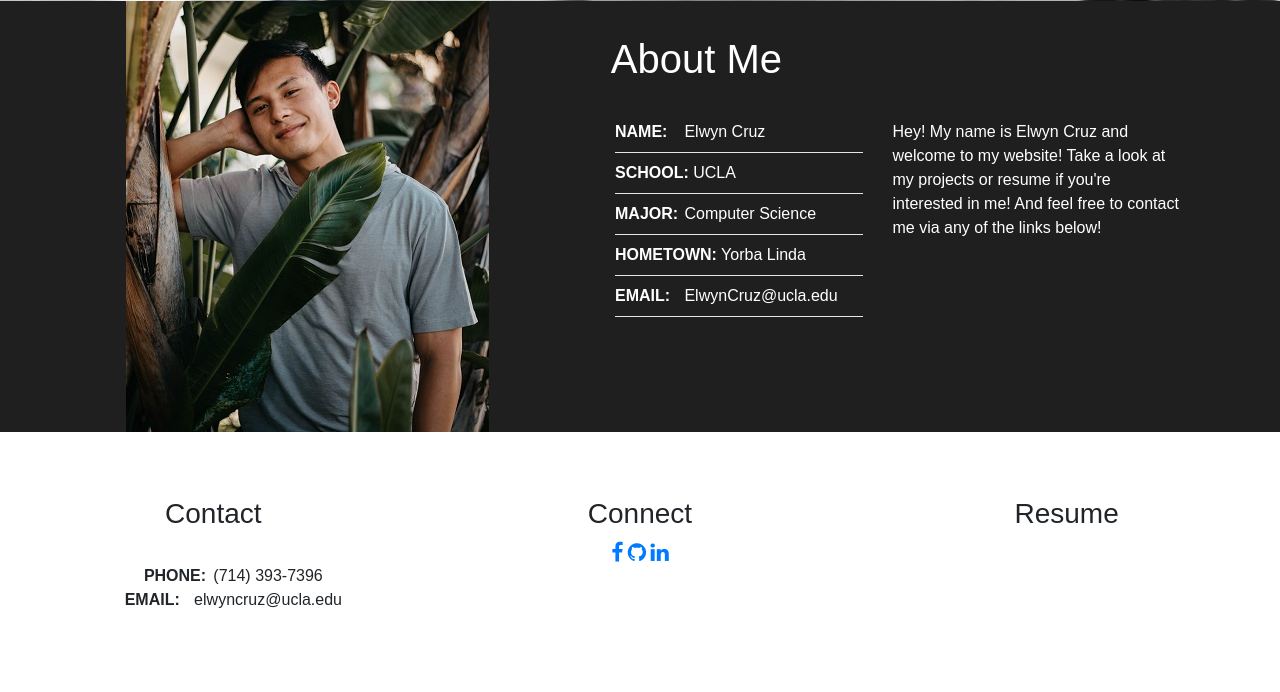
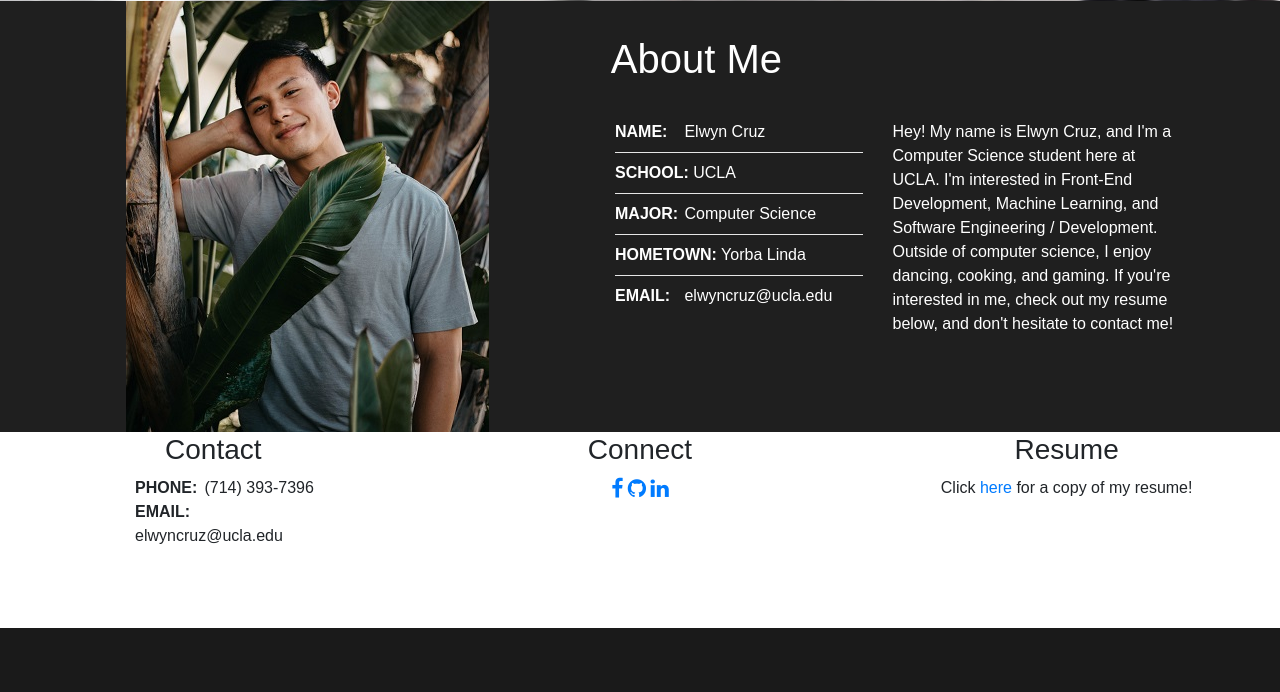
Before and after one commit to ElwynCruz/elwyncruz.github.io, a PHP site: page / in a window 1280 px wide. Shown: the part 799-1491 px from the top of the page. After the commit the page ends 1427 px from the top, so only its background shows below. Run offline with PHP 8.4, Linux system fonts and the light colour scheme; some web fonts are replaced.

Commit message:
update
-add resume
-change border class

```diff
--- a/assets/stylesheets/home.css
+++ b/assets/stylesheets/home.css
@@ -92,7 +92,15 @@
 
 .inline-list > .about-list {
 	padding: 8px 0;
+	font-size: 1em;
+}
+
+.list-border-bottom {
 	border-bottom: 1px solid #e6e6e6;
+}
+
+.inline-list > .contact-info {
+	padding: 0px 80px;
 	font-size: 1em;
 }
 
@@ -103,7 +111,10 @@
 }
 
 .padding {
-	padding-top: 5%;
+	padding-top: 0%;
 	padding-bottom: 5%;
+}
 
+.zero-padding-bottom {
+	padding-bottom: 0;
 }
--- a/index.html
+++ b/index.html
@@ -80,30 +80,30 @@
 					<div class="row">
 						<div class="col-sm-6">
 							<ul class="inline-list">
-								<li class='about-list'>
+								<li class='about-list list-border-bottom'>
 									<span class="list-title"> NAME: </span>
 									Elwyn Cruz
 								</li>
-								<li class='about-list'>
+								<li class='about-list list-border-bottom'>
 									<span class="list-title"> SCHOOL: </span>
 									UCLA
 								</li>
-								<li class='about-list'>
+								<li class='about-list list-border-bottom'>
 									<span class="list-title"> MAJOR: </span>
 									Computer Science
 								</li>
-								<li class='about-list'>
+								<li class='about-list list-border-bottom'>
 									<span class="list-title"> HOMETOWN: </span>
 									Yorba Linda
 								</li>
 								<li class='about-list'>
 									<span class="list-title"> EMAIL: </span>
-									ElwynCruz@ucla.edu
+									elwyncruz@ucla.edu
 								</li>
 							</ul>
 						</div>
 						<div class="col-sm-6">
-							<p class='home-intro'> Hey! My name is Elwyn Cruz and welcome to my website! Take a look at my projects or resume if you're interested in me! And feel free to contact me via any of the links below!
+							<p class='home-intro'> Hey! My name is Elwyn Cruz, and I'm a Computer Science student here at UCLA. I'm interested in Front-End Development, Machine Learning, and Software Engineering / Development. Outside of computer science, I enjoy dancing, cooking, and gaming. If you're interested in me, check out my resume below, and don't hesitate to contact me!
 							</p>
 						</div>
 					</div>
@@ -117,16 +117,15 @@
 <div class="row">
 	<div class="col-sm-4">
 		<h3>Contact</h3>
-		<br>
-		<ul class="inline-list">
-			<li>
-				<span class="list-title"> PHONE: </span>
+		<ul class="inline-list text-left">
+			<li class='contact-info'>
+				<span class='list-title'>PHONE: </span>
 				(714) 393-7396
 			</li>
-			<li>
-				<span class="list-title"> EMAIL: </span>
-				elwyncruz@ucla.edu
-			</li>
+			<li class='contact-info'>
+
+				<span class='list-title'>EMAIL:</span> elwyncruz@ucla.edu
+				</li>
 		</ul>
 	</div>
 	<div class="col-sm-4">
@@ -138,6 +137,7 @@
 	</div>
 	<div class="col-sm-4">
 		<h3> Resume </h3>
+		<p>Click <a href='assets/images/resume.pdf'>here</a> for a copy of my resume!</p>
 
 	</div>
 </body>
```
Also changed, not shown: 1 other file.
